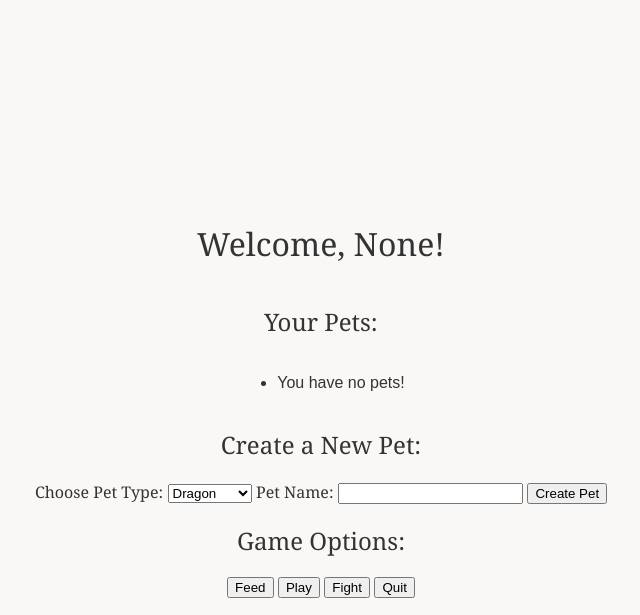
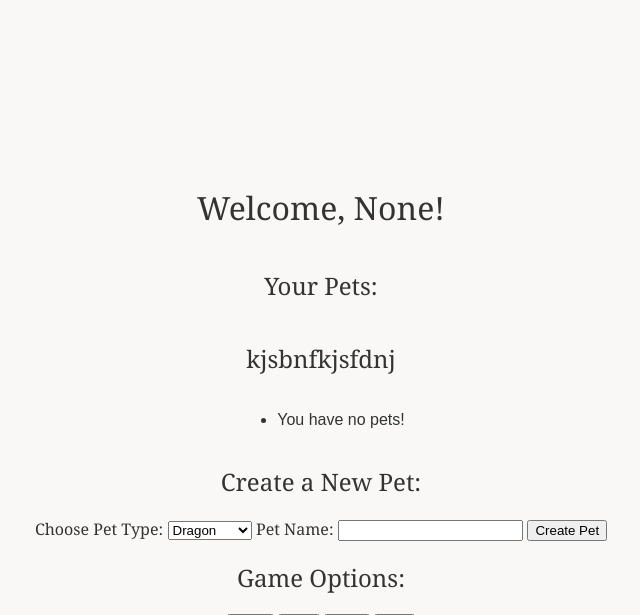
Before and after one commit to lcarson921/pet_game, a Flask app: page /menu in a window 1280 px wide. Shown: the top 615 px of the page, without its empty margins (319-959 px from the left). Run offline with Flask 3, Linux system fonts and the light colour scheme.

Commit message:
Update menu.html

```diff
--- a/templates/menu.html
+++ b/templates/menu.html
@@ -11,6 +11,7 @@
         <h1>Welcome, {{ username }}!</h1>
 
         <h2>Your Pets:</h2>
+        <h2>kjsbnfkjsfdnj</h2>
         <ul>
             {% if pets %}
                 {% for pet in pets %}
```
